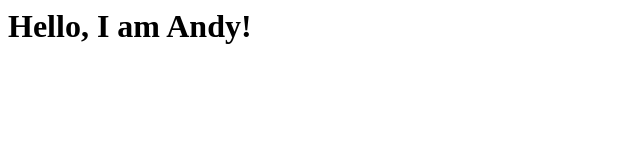
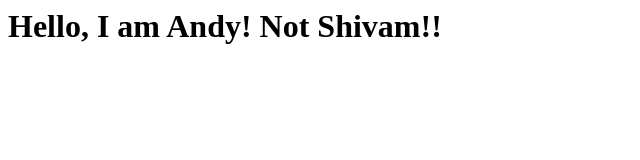
Before and after one commit to shivamjindal/git-demo, a plain HTML site: page index.html in a window 1280 px wide. Shown: the whole page, without its empty margins (0-640 px from the left). Drawn offline with Linux system fonts and the light colour scheme.

Commit message:
made it clear, this is not shivam

```diff
--- a/index.html
+++ b/index.html
@@ -1 +1 @@
-<h1>Hello, I am Andy!</h1>
+<h1>Hello, I am Andy! Not Shivam!!</h1>
```
